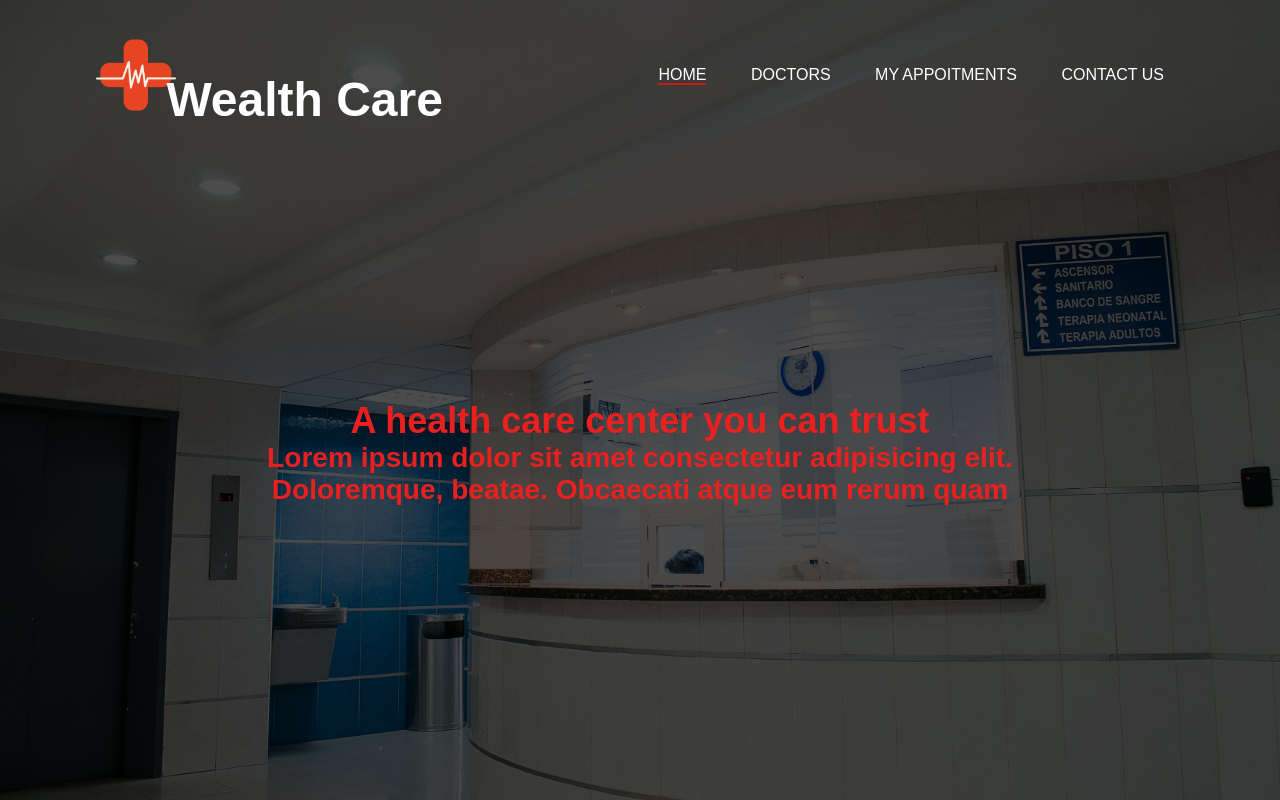
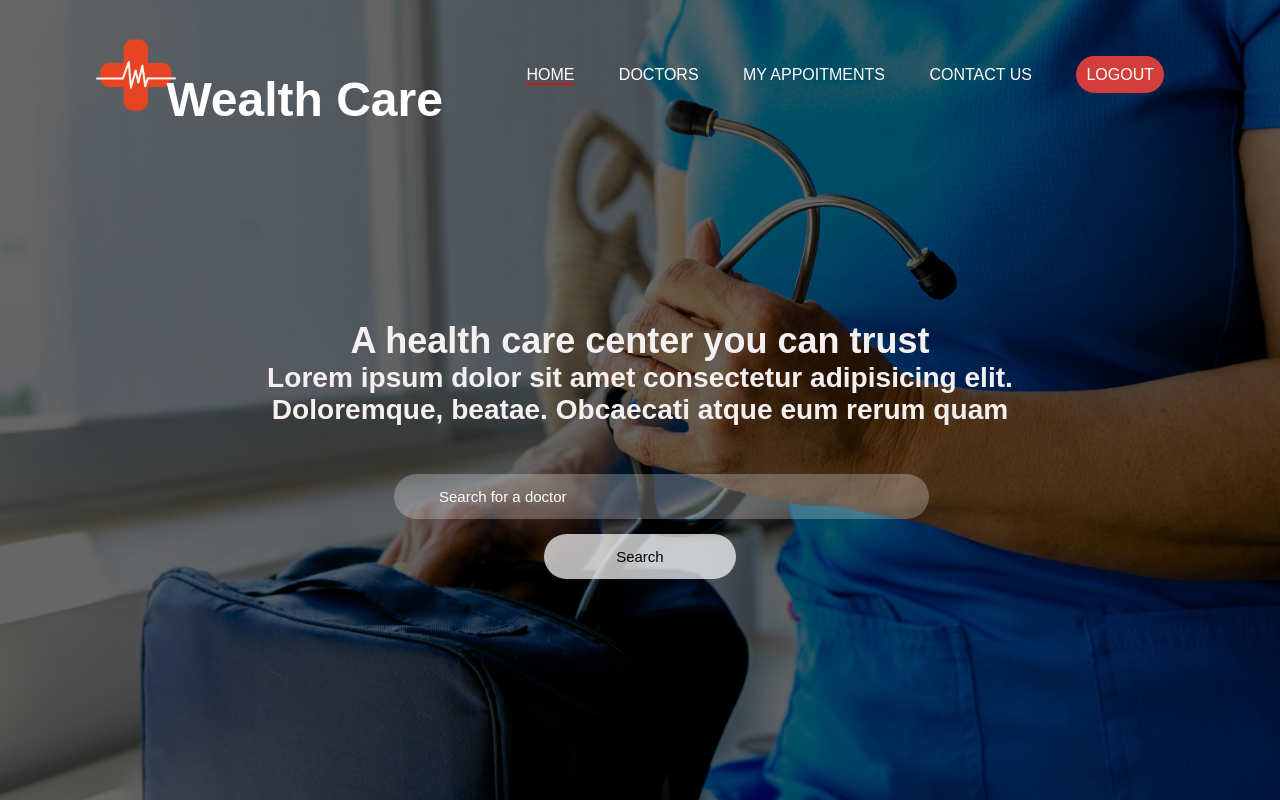
Before and after one commit to GhofranMohamed/Doctors-Reservation, a Flask app: page /home in a window 1280 px wide. Run offline with Flask 3, Linux system fonts and the light colour scheme.

Commit message:
js form validation

```diff
--- a/app.py
+++ b/app.py
@@ -25,8 +25,12 @@ def home_page():
 def back_home():
   if request.method == "GET":
     user_name = request.args.get("user_name")
-    flash ("Welcome back " + user_name , "success")
-  return render_template("home.html")
+    if user_name != "null" :
+      flash ("Welcome back " + user_name , "success")
+      return render_template("home.html")
+    else :
+      flash ("You must log in first", "error")
+      return redirect(url_for("signin_page"))
 
 @app.route("/signin")
 def signin_page():
@@ -38,16 +42,29 @@ def signup_page():
 
 @app.route("/reservation")
 def reservation_page():
-  return render_template("reservation.html")
+  if request.method == "GET" :
+    doctor_id = request.args.get("doctor_id")
+    doctor = Doctor.get_doctor_by_id(doctor_id)
+    print(doctor)
+    return render_template("reservation.html" , doctor=doctor)
 
 @app.route("/edit")
 def edit_page():
-  return render_template("edit.html")
+  if request.method == "GET" :
+    doctor_id = request.args.get("doctor_id")
+    doctor = Doctor.get_doctor_by_id(doctor_id)
+  return render_template("edit.html" , doctor = doctor)
 
 @app.route("/doctors")
 def doctors_page():
   doctors = Doctor.get_all_doctors()
   return render_template("doctors.html", doctors=doctors)
+
+@app.route("/logout")
+def logout():
+  session.clear()
+  flash("You are succuessfully loged out " , "success")
+  return redirect(url_for("welcome_page"))
 
 @app.route("/newuser" , methods=['POST'])
 def newuser():
@@ -83,6 +100,7 @@ def login():
       if user :
         session["user_id"] = user.user_id   #store name and ID to use later
         session["user_name"] = user.first_name
+        print(user)
         flash("Welcome "+ user.first_name , category="success")
         return redirect(url_for("home_page", user_name = user.first_name))
 
@@ -98,23 +116,29 @@ def reservation_form():
 
     if request.method == "POST" :
 
-      user_id = session.get("u""ser_id")
+      user_id = session.get("user_id")
       user_name = session.get("user_name")
       date = request.form["date"]
-      time = request.form["time"]
+      slot = request.form["slot"]
       doctor_id = request.form["doctor_id"]
       phone_number = request.form["phonenumber"]
       appointment_id = sum(1 for _ in open(Appointment.csv_file)) #counts rows of csv file to assign appointment ID
+      doctor = Doctor.get_doctor_by_id(doctor_id)
+      available = Appointment.availability(doctor_id, date, slot)
+      doctor_name = doctor["name"]
 
+      print(available)
       # get doctor's name using Doctor class
-      doctor_name = Doctor.get_doctor_name(doctor_id)
+      if available == -1 :
+        flash("This time slot is not available", "error")
+        return render_template("reservation.html" ,  doctor=doctor)
 
       if not doctor_name:
           flash("Doctor not found.", "error")
           return redirect(url_for('reservation_form', doctor_id=doctor_id))
 
       # Create appointment instance and save it
-      appointment = Appointment(appointment_id, user_id, doctor_id, doctor_name, date, time, phone_number)
+      appointment = Appointment(appointment_id, user_id, doctor_id, doctor_name, date, slot, phone_number)
       appointment.save()
 
       flash(f"Appointment made with Dr. {doctor_name}!", category="success")
@@ -124,6 +148,9 @@ def reservation_form():
 def my_appointments():
   user_id = session.get('user_id')
   appointments = Appointment.get_user_appointments(user_id)
+  if appointments == -1 :
+    flash("You don't have any appointments yet", "error")
+    return render_template("appointments.html")
   return render_template("appointments.html", appointments=appointments)
 
 @app.route("/delete_appointment", methods = ["GET"])
@@ -141,7 +168,28 @@ def edit_appointment():
     user_id = session.get("user_id")
     appointment_id = request.form["appointment_id"]
     new_date = request.form["date"]
-    new_time= request.form["time"]
-    Appointment.edit(appointment_id, user_id, new_date, new_time)
-    flash("Appointment edited succesfully", category="success")
+    new_slot= request.form["slot"]
+    doctor_id = request.form["doctor_id"]
+
+
+    available = Appointment.availability(doctor_id, new_date, new_slot)
+
+    if available == -1 :
+      flash("This time slot is not available", "error")
+      return redirect(url_for("edit_page" , doctor_id = doctor_id , appointment_id = appointment_id))
+
+    Appointment.edit(appointment_id, user_id, new_date, new_slot)
+    flash("Appointment edited succesfully", "success")
   return redirect(url_for("my_appointments"))
+
+@app.route("/doctor_search", methods = ["POST"])
+def doctor_search():
+  if request.method == "POST" :
+    user_name = session.get("user_name")
+    text = request.form["search"]
+    doctors = Doctor.search(text)
+    if doctors == -1 :
+      flash("No doctors found", "error")
+      print(doctors)
+      return  redirect(url_for("home_page" , user_name = user_name))
+  return render_template("doctors.html", doctors=doctors)
--- a/static/data/user.csv
+++ b/static/data/user.csv
@@ -12,3 +12,9 @@ user_id,first_name,last_name,email,password,phone_number,date_of_birth,gender
 12,mostafa,mahmoud,mostaa@net,5214,01236558,2024-10-10,male
 12,aya,ahmed,ayaahmed@gmail.com,1234,03214668,2024-10-08,female
 13,erfan,mohamed,erfanmohamed@gmail.com,1234,01236589,2024-10-31,fe
+14,kamal ,ahmed,kamalahmed@gmail.com,1234,01236548,2024-10-21,male
+15,gawsfk,SNKFA,GHOFRAN.COM,1234,456ghd,2024-10-29,Female
+16,jajvnkga,fdaeaef,gho.com,132,ffss5,2024-10-30,Male
+17,dffsb,dadS,FDSFDSV,VZSVAZF,DCSZ,2024-10-28,Male
+18,gsbdc,afgabs,fvafazf,vdA ,fafa,2024-10-29,Male
+19,,,,,,,
--- a/static/home.js
+++ b/static/home.js
@@ -1,7 +1,18 @@
+const loginbutton = document.getElementById("signup");
+const logoutbutton = document.getElementById("logoutbutton");
+
+
 const queryString = window.location.search; /* getting url of the current page */
 const urlParams = new URLSearchParams(queryString); /* searching the param in the url of current page */
 
 const user_name = urlParams.get("user_name");
 
 localStorage.setItem("name" , user_name);
+
+
+function logout () {
+  localStorage.removeItem("name");
+}
+
+logoutbutton.addEventListener("click" , logout) ;
 console.log(user_name);
--- a/static/style.css
+++ b/static/style.css
@@ -14,7 +14,7 @@ h1 {
 .banner{
   width: 100%;
   height: 100vh;
-  background: linear-gradient(rgba(0,0,0,0.7), rgba(0,0,0,0.7)),url(./imgs/background.jpg);
+  background: linear-gradient(rgba(0,0,0,0.6), rgba(0,0,0,0.6)),url(./imgs/background1.jpg);
   background-size: cover;
   background-position: center;
 
@@ -48,27 +48,38 @@ h1 {
 .link:hover, .active{
   border-bottom: 2px solid #cc1717;
 }
+/* .logoutbutton{
+  padding: 10px;
+  font-weight: 500;
+  background: #d33e3c;
+  border:#cc1717;
+  border-radius: 20px;
+  text-decoration: none;
+  font-size: 1em;
+  cursor: pointer;
 
+}
+.logoutbutton:hover{
+  background: #cc1717;
+} */
 
 .content {
-  color: rgb(233, 32, 32);
+  color: rgb(245, 240, 240);
   width: 100%;
   position: absolute;
-  top: 50%;
+  top: 40%;
   transform: translate(-50%);
   text-align: center;
   left: 50%;
   font-size: 1.5em;
-
-
 }
-.content .button{
+.button{
   color: white;
 
   padding: 10px;
   font-weight: 500;
-  background: rgba(157, 146, 146, 0.4);
-  border:rgba(157, 146, 146, 0.4);
+  background: #d33e3c;
+  border:rgba(0, 0, 0, 0.4);
   border-radius: 20px;
   text-decoration: none;
   font-size: 1em;
@@ -78,7 +89,7 @@ h1 {
   margin-left: 20px;
 }
 .button:hover{
-  background: rgba(255, 255, 255, 0.3);
+  background: #cc1717;
 }
 h3 {
   padding-left: 200px;
@@ -87,20 +98,20 @@ h3 {
 }/*________signin__________*/
 
 .form-box{
+
   position: absolute;
   left: 30%;
-  top: 30%;
+  top: 25%;
   display: flex;
   align-items: center;
   justify-content: center;
-  width: 570px;
-  height: 420px;
+  width: 600px;
+  height: 450px;
   overflow: hidden;
-  z-index: 2;
 }
 .signin-container{
   position: absolute;
-  left: 1%;
+  left: 4%;
   width: 500px;
   display: flex;
   flex-direction: column;
@@ -109,8 +120,8 @@ h3 {
 }
 .register-container{
   position: absolute;
-  left: 1%;
-  top: 0.5%;
+  left: 4%;
+  top: 0.1%;
   width: 500px;
   display: flex;
   flex-direction: column;
@@ -141,7 +152,7 @@ header{
 }
 .input-field{
   font-size: 15px;
-  background: rgba(204, 194, 194, 0.2);
+  background: rgba(255, 255, 255, 0.25);
   color: #fff;
   height: 45px;
   width: 100%;
@@ -150,12 +161,15 @@ header{
   border-radius: 30px;
   outline: none;
   transition: .2s ease;
+  align-items: center;
+  justify-content: center;
 }
+
 .input-field:hover, .input-field:focus{
-  background: rgba(255, 255, 255, 0.25);
+  background: #143065;
 }
 ::-webkit-input-placeholder{
-  color: #fff;
+  color: white;
 }
 .input-box i{
   position: relative;
@@ -165,17 +179,20 @@ header{
   padding: 0.1px;
 }
 .submit{
+  position: absolute;
+  left: 150px;
   font-size: 15px;
   font-weight: 500;
   color: black;
   height: 45px;
-  width: 100%;
+  width: 40%;
   border: none;
   border-radius: 30px;
   outline: none;
   background: rgba(255, 255, 255, 0.7);
   cursor: pointer;
   transition: .3s ease-in-out;
+  margin-top: 15px;
 }
 .submit:hover{
   background: rgba(255, 255, 255, 0.5);
@@ -281,3 +298,31 @@ th {
   justify-content: space-between;
   align-items: center;
 }
+
+.options{
+  color: white;
+}
+
+.search{
+  position: relative;
+  top: 150px;
+  right: 50px;
+  color: #fff;
+  padding: 0.1px;
+  width: 80%;
+  height: 45%;
+
+}
+
+.two-options{
+  display: flex;
+  justify-content: space-between;
+  padding-inline: 50px;
+
+}
+
+.error-message {
+  color: red;
+  font-size: 14px;
+  margin-top: 5px;
+}
--- a/templates/appointments.html
+++ b/templates/appointments.html
@@ -37,7 +37,7 @@
               <tr>
                   <th>Doctor name</th>
                   <th>Date</th>
-                  <th>Time</th>
+                  <th>Slot</th>
                   <th>Edit</th>
                   <th>Remove</th>
               </tr>
@@ -47,8 +47,8 @@
               <tr>
                   <td>{{ appointment['doctor_name'] }}</td>
                   <td>{{ appointment['date'] }}</td>
-                  <td>{{ appointment['time'] }}</td>
-                  <td><a href="{{ url_for('edit_page', appointment_id=appointment['appointment_id']) }}" class="table_text">Edit</a></td>
+                  <td>{{ appointment['slot'] }}</td>
+                  <td><a href="{{ url_for('edit_page', appointment_id=appointment['appointment_id'] ,doctor_id=appointment['doctor_id']) }}" class="table_text">Edit</a></td>
                   <td><a href="{{ url_for('delete_appointment', appointment_id=appointment['appointment_id']) }}" class="table_text">Remove</a></td>
 
               </tr>
--- a/templates/home.html
+++ b/templates/home.html
@@ -17,6 +17,7 @@
         <li><a href="{{ url_for("doctors_page") }}" class="link">Doctors</a></li>
         <li><a href="{{ url_for("my_appointments") }}" class="link">My appoitments</a></li>
         <li><a href="#" class="link">Contact us</a></li>
+        <li><a href="{{ url_for("logout") }}"" class="button" id="logoutbutton">Logout</a></li>
 
       </ul>
     </div>
@@ -38,6 +39,15 @@
       </h3>
 
     </div>
+    <form action="{{ url_for("doctor_search") }}" method="post" >
+      <div class="form-box" >
+        <div class="search">
+          <input type="text" class="input-field" placeholder="Search for a doctor" name="search">
+          <input type="submit" class="submit" value="Search">
+          <i class="bx bx-lock-alt"></i>
+        </div>
+      </div>
+    </form>
 
 
   </div>
--- a/templates/signin.html
+++ b/templates/signin.html
@@ -52,9 +52,8 @@
                 <input type="submit" class="submit" value="Sign In">
             </div>
           </form>
-
       </div>
-      <div class="form-box" id="signupform" style="display: block;">
+      </div>
   </div>
 
 </body>
```
Also changed, not shown: appointments.py (+44 -20 lines), doctors.py (+27 -16 lines), static/data/appointments.csv (+10 -3 lines), static/data/doctor.csv (+9 -9 lines), static/validation.js (added, +65 -0 lines), templates/edit.html (+16 -3 lines), templates/index.html (+10 -1 lines), templates/reservation.html (+16 -4 lines), templates/signup.html (+21 -9 lines), user.py (+8 -0 lines), README.md, static/imgs/background1.jpg (added).
